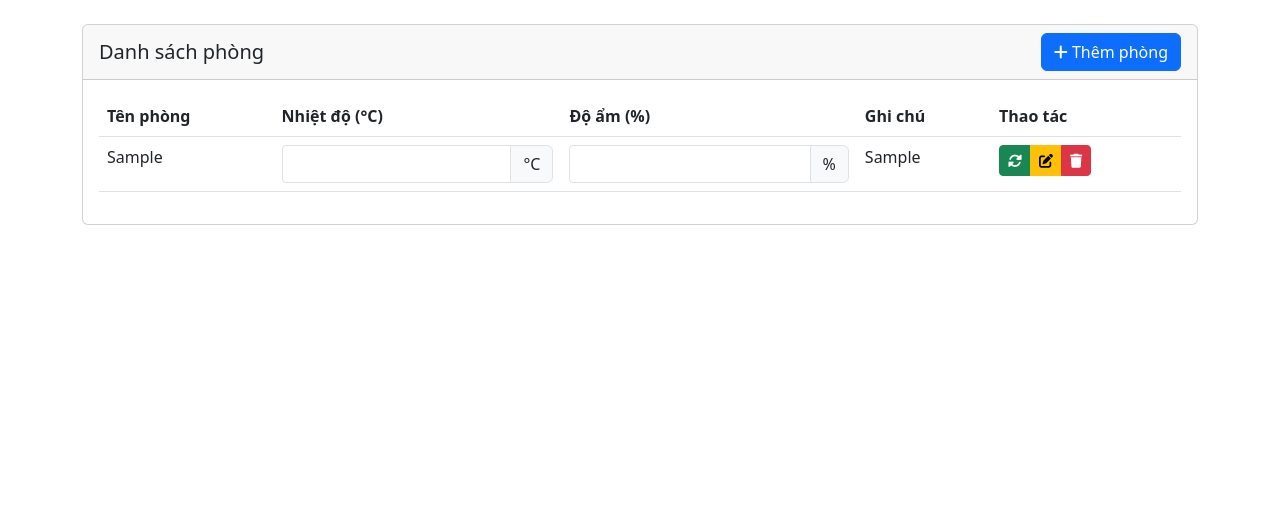
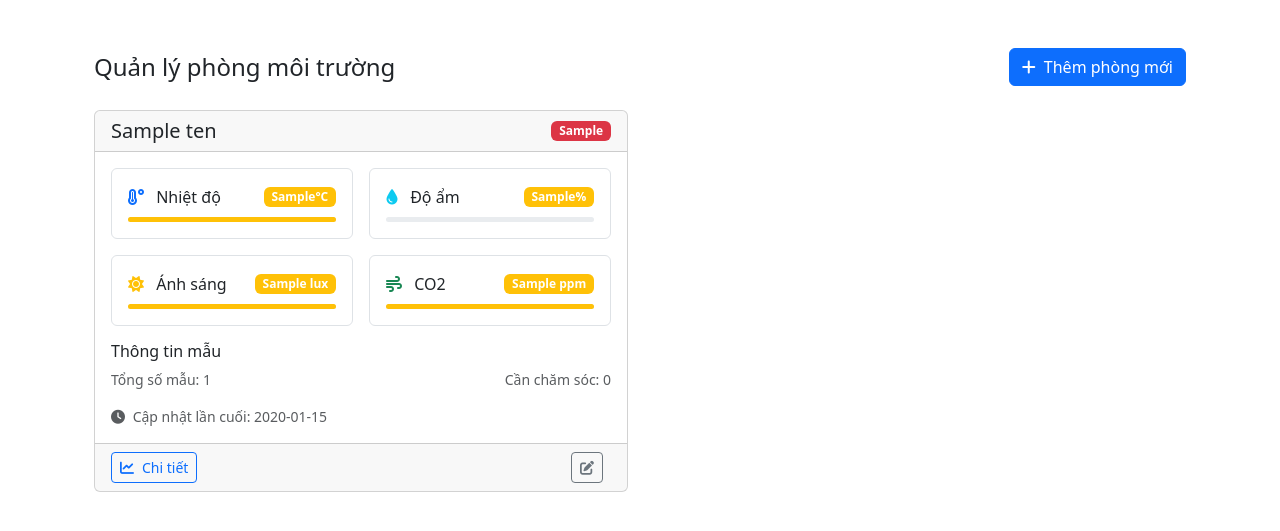
Before and after one commit to minhanh3110-svg/xuanhuong, a Python web app: template templates/phong_moi_truong.html in a window 1280 px wide. Shown: the part 56-587 px from the top of the page. Run offline with Jinja, Linux system fonts and the light colour scheme; the template is opened without the code that fills it: most values are stand-ins (such as "Sample title", 1, 10 or a date in 2020).

Commit message:
Update phong_moi_truong.html

```diff
--- a/templates/phong_moi_truong.html
+++ b/templates/phong_moi_truong.html
@@ -1,112 +1,190 @@
 {% extends "base.html" %}
 
-{% block title %}Quản lý phòng môi trường{% endblock %}
+{% block title %}Quản lý phòng môi trường - Quản Lý Cấy Mô{% endblock %}
 
 {% block content %}
-<div class="card">
-    <div class="card-header d-flex justify-content-between align-items-center">
-        <h5 class="mb-0">Danh sách phòng</h5>
-        <a href="{{ url_for('them_phong') }}" class="btn btn-primary">
-            <i class="fas fa-plus"></i> Thêm phòng
+<div class="container py-4">
+    <div class="d-flex justify-content-between align-items-center mb-4">
+        <h4 class="mb-0">Quản lý phòng môi trường</h4>
+        <a href="{{ url_for('phong.them_phong_moi') }}" class="btn btn-primary">
+            <i class="fas fa-plus me-2"></i>Thêm phòng mới
         </a>
     </div>
-    <div class="card-body">
-        <div class="table-responsive">
-            <table class="table table-hover">
-                <thead>
-                    <tr>
-                        <th>Tên phòng</th>
-                        <th>Nhiệt độ (°C)</th>
-                        <th>Độ ẩm (%)</th>
-                        <th>Ghi chú</th>
-                        <th>Thao tác</th>
-                    </tr>
-                </thead>
-                <tbody>
-                    {% for phong in phong_list %}
-                    <tr>
-                        <td>{{ phong.ten_phong }}</td>
-                        <td>
-                            <div class="input-group">
-                                <input type="number" class="form-control form-control-sm nhiet-do"
-                                       data-phong-id="{{ phong.id }}" value="{{ phong.nhiet_do or '' }}"
-                                       step="0.1" min="0" max="50">
-                                <span class="input-group-text">°C</span>
+
+    <div class="row g-4">
+        {% for phong in phong_list %}
+        <div class="col-md-6">
+            <div class="card h-100">
+                <div class="card-header d-flex justify-content-between align-items-center">
+                    <h5 class="mb-0">{{ phong.ten }}</h5>
+                    <span class="badge bg-{{ 'success' if phong.trang_thai == 'Hoạt động' else 'danger' }}">
+                        {{ phong.trang_thai }}
+                    </span>
+                </div>
+                <div class="card-body">
+                    <div class="row g-3">
+                        <!-- Nhiệt độ -->
+                        <div class="col-6">
+                            <div class="p-3 border rounded">
+                                <div class="d-flex justify-content-between align-items-center mb-2">
+                                    <div>
+                                        <i class="fas fa-temperature-high text-primary me-2"></i>
+                                        <span>Nhiệt độ</span>
+                                    </div>
+                                    <span class="badge bg-{{ 'success' if 20 <= phong.nhiet_do <= 30 else 'warning' }}">
+                                        {{ phong.nhiet_do }}°C
+                                    </span>
+                                </div>
+                                <div class="progress" style="height: 5px;">
+                                    <div class="progress-bar {{ 'bg-success' if 20 <= phong.nhiet_do <= 30 else 'bg-warning' }}"
+                                         role="progressbar" style="width: {{ (phong.nhiet_do/40)*100 }}%">
+                                    </div>
+                                </div>
                             </div>
-                        </td>
-                        <td>
-                            <div class="input-group">
-                                <input type="number" class="form-control form-control-sm do-am"
-                                       data-phong-id="{{ phong.id }}" value="{{ phong.do_am or '' }}"
-                                       step="0.1" min="0" max="100">
-                                <span class="input-group-text">%</span>
+                        </div>
+
+                        <!-- Độ ẩm -->
+                        <div class="col-6">
+                            <div class="p-3 border rounded">
+                                <div class="d-flex justify-content-between align-items-center mb-2">
+                                    <div>
+                                        <i class="fas fa-tint text-info me-2"></i>
+                                        <span>Độ ẩm</span>
+                                    </div>
+                                    <span class="badge bg-{{ 'success' if 60 <= phong.do_am <= 80 else 'warning' }}">
+                                        {{ phong.do_am }}%
+                                    </span>
+                                </div>
+                                <div class="progress" style="height: 5px;">
+                                    <div class="progress-bar {{ 'bg-success' if 60 <= phong.do_am <= 80 else 'bg-warning' }}"
+                                         role="progressbar" style="width: {{ phong.do_am }}%">
+                                    </div>
+                                </div>
                             </div>
-                        </td>
-                        <td>{{ phong.ghi_chu or '' }}</td>
-                        <td>
-                            <div class="btn-group">
-                                <button class="btn btn-sm btn-success cap-nhat-moi-truong" data-phong-id="{{ phong.id }}">
-                                    <i class="fas fa-sync-alt"></i>
-                                </button>
-                                <a href="{{ url_for('sua_phong', id=phong.id) }}" class="btn btn-sm btn-warning">
-                                    <i class="fas fa-edit"></i>
-                                </a>
-                                <a href="{{ url_for('xoa_phong', id=phong.id) }}" class="btn btn-sm btn-danger"
-                                   onclick="return confirm('Bạn có chắc chắn muốn xóa phòng này?')">
-                                    <i class="fas fa-trash"></i>
-                                </a>
+                        </div>
+
+                        <!-- Ánh sáng -->
+                        {% if phong.anh_sang %}
+                        <div class="col-6">
+                            <div class="p-3 border rounded">
+                                <div class="d-flex justify-content-between align-items-center mb-2">
+                                    <div>
+                                        <i class="fas fa-sun text-warning me-2"></i>
+                                        <span>Ánh sáng</span>
+                                    </div>
+                                    <span class="badge bg-{{ 'success' if 1000 <= phong.anh_sang <= 10000 else 'warning' }}">
+                                        {{ phong.anh_sang }} lux
+                                    </span>
+                                </div>
+                                <div class="progress" style="height: 5px;">
+                                    <div class="progress-bar {{ 'bg-success' if 1000 <= phong.anh_sang <= 10000 else 'bg-warning' }}"
+                                         role="progressbar" style="width: {{ (phong.anh_sang/10000)*100 }}%">
+                                    </div>
+                                </div>
                             </div>
-                        </td>
-                    </tr>
-                    {% endfor %}
-                </tbody>
-            </table>
+                        </div>
+                        {% endif %}
+
+                        <!-- CO2 -->
+                        {% if phong.co2 %}
+                        <div class="col-6">
+                            <div class="p-3 border rounded">
+                                <div class="d-flex justify-content-between align-items-center mb-2">
+                                    <div>
+                                        <i class="fas fa-wind text-success me-2"></i>
+                                        <span>CO2</span>
+                                    </div>
+                                    <span class="badge bg-{{ 'success' if 350 <= phong.co2 <= 1000 else 'warning' }}">
+                                        {{ phong.co2 }} ppm
+                                    </span>
+                                </div>
+                                <div class="progress" style="height: 5px;">
+                                    <div class="progress-bar {{ 'bg-success' if 350 <= phong.co2 <= 1000 else 'bg-warning' }}"
+                                         role="progressbar" style="width: {{ (phong.co2/1000)*100 }}%">
+                                    </div>
+                                </div>
+                            </div>
+                        </div>
+                        {% endif %}
+                    </div>
+
+                    <div class="mt-3">
+                        <h6>Thông tin mẫu</h6>
+                        <div class="d-flex justify-content-between text-muted small">
+                            <span>Tổng số mẫu: {{ phong.mau_list|length }}</span>
+                            <span>Cần chăm sóc: {{ phong.mau_list|selectattr('trang_thai', 'equalto', 'Cần chăm sóc')|list|length }}</span>
+                        </div>
+                    </div>
+
+                    <div class="mt-3 text-muted small">
+                        <i class="fas fa-clock me-1"></i>
+                        Cập nhật lần cuối: {{ phong.last_update.strftime('%H:%M:%S %d/%m/%Y') }}
+                    </div>
+                </div>
+                <div class="card-footer">
+                    <div class="d-flex justify-content-between">
+                        <a href="{{ url_for('phong.chi_tiet_phong', id=phong.id) }}"
+                           class="btn btn-outline-primary btn-sm">
+                            <i class="fas fa-chart-line me-2"></i>Chi tiết
+                        </a>
+                        <div>
+                            <a href="{{ url_for('phong.cap_nhat_phong', id=phong.id) }}"
+                               class="btn btn-outline-secondary btn-sm me-2">
+                                <i class="fas fa-edit"></i>
+                            </a>
+                            {% if current_user.role == 'admin' and not phong.mau_list %}
+                            <button type="button" class="btn btn-outline-danger btn-sm"
+                                    onclick="confirmDelete({{ phong.id }})">
+                                <i class="fas fa-trash"></i>
+                            </button>
+                            {% endif %}
+                        </div>
+                    </div>
+                </div>
+            </div>
         </div>
+        {% else %}
+        <div class="col-12">
+            <div class="text-center text-muted">
+                <p class="mb-0">Chưa có phòng nào được tạo</p>
+            </div>
+        </div>
+        {% endfor %}
     </div>
 </div>
-{% endblock %}
 
-{% block extra_js %}
+{% block scripts %}
 <script>
-document.addEventListener('DOMContentLoaded', function() {
-    const updateButtons = document.querySelectorAll('.cap-nhat-moi-truong');
-
-    updateButtons.forEach(button => {
-        button.addEventListener('click', function() {
-            const phongId = this.dataset.phongId;
-            const row = this.closest('tr');
-            const nhietDo = parseFloat(row.querySelector('.nhiet-do').value);
-            const doAm = parseFloat(row.querySelector('.do-am').value);
-
-            if (isNaN(nhietDo) || isNaN(doAm)) {
-                alert('Vui lòng nhập đầy đủ nhiệt độ và độ ẩm!');
-                return;
-            }
-
-            fetch(`/api/cap-nhat-moi-truong/${phongId}`, {
-                method: 'POST',
-                headers: {
-                    'Content-Type': 'application/json',
-                },
-                body: JSON.stringify({
-                    nhiet_do: nhietDo,
-                    do_am: doAm
-                })
-            })
+// Cập nhật dữ liệu real-time
+function updateRoomData() {
+    const rooms = {{ phong_list|map(attribute='id')|list|tojson }};
+    rooms.forEach(roomId => {
+        fetch(`/api/cap-nhat-moi-truong/${roomId}`)
             .then(response => response.json())
             .then(data => {
-                if (data.status === 'success') {
-                    alert('Cập nhật thành công!');
-                } else {
-                    alert(`Lỗi: ${data.message}`);
+                // Cập nhật UI
+                const room = document.querySelector(`#room-${roomId}`);
+                if (room) {
+                    // Cập nhật nhiệt độ
+                    room.querySelector('.temp-value').textContent = `${data.nhiet_do}°C`;
+                    // Cập nhật độ ẩm
+                    room.querySelector('.humidity-value').textContent = `${data.do_am}%`;
+                    // Cập nhật thời gian
+                    room.querySelector('.last-update').textContent = data.last_update;
                 }
-            })
-            .catch(error => {
-                console.error('Error:', error);
-                alert('Đã có lỗi xảy ra khi cập nhật!');
             });
-        });
     });
-});
+}
+
+// Cập nhật mỗi 5 phút
+setInterval(updateRoomData, 300000);
+
+// Xác nhận xóa phòng
+function confirmDelete(roomId) {
+    if (confirm('Bạn có chắc chắn muốn xóa phòng này?')) {
+        window.location.href = `/xoa-phong/${roomId}`;
+    }
+}
 </script>
 {% endblock %}
+{% endblock %}
```
